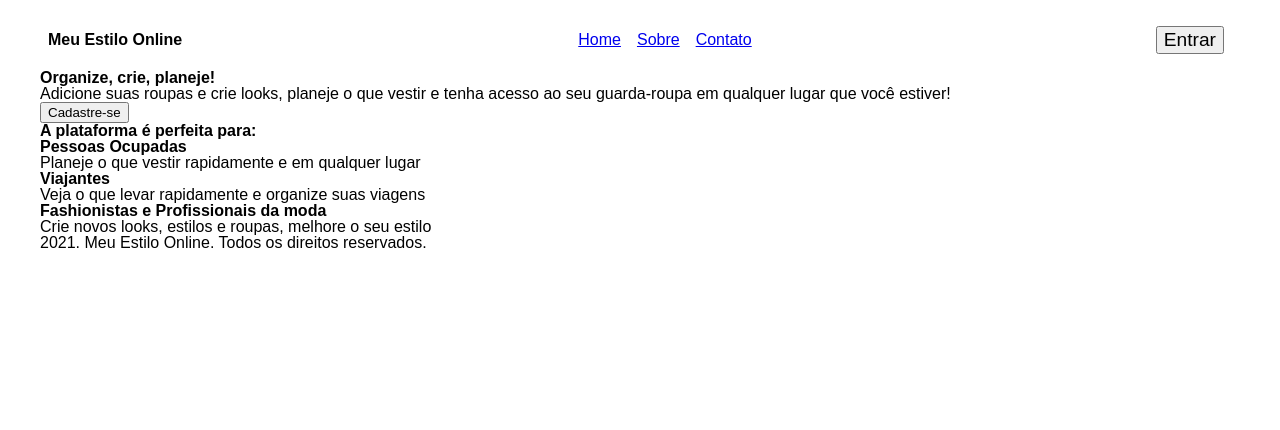
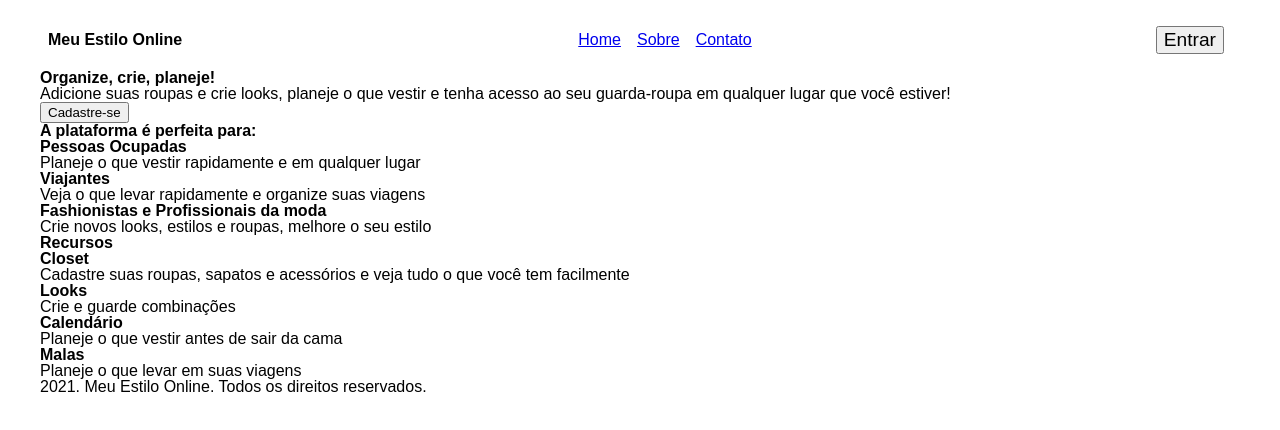
Before and after one commit to lydyanah/projeto-senac, a React (Create React App) app: page / in a window 1280 px wide. Shown: the top 430 px of the page. Built offline with nearby package versions, Linux system fonts and the light colour scheme.

Commit message:
página home

```diff
--- a/src/pages/home/index.tsx
+++ b/src/pages/home/index.tsx
@@ -24,6 +24,17 @@ const Home = () => {
         <h2>Fashionistas e Profissionais da moda</h2>
         <p>Crie novos looks, estilos e roupas, melhore o seu estilo</p>
       </div>
+      <div>
+        <h1>Recursos</h1>
+        <h2>Closet</h2>
+        <p>Cadastre suas roupas, sapatos e acessórios e veja tudo o que você tem facilmente</p>
+        <h2>Looks</h2>
+        <p>Crie e guarde combinações</p>
+        <h2>Calendário</h2>
+        <p>Planeje o que vestir antes de sair da cama</p>
+        <h2>Malas</h2>
+        <p>Planeje o que levar em suas viagens</p>
+      </div>
     </ExternalPage>
   );
 };
```
